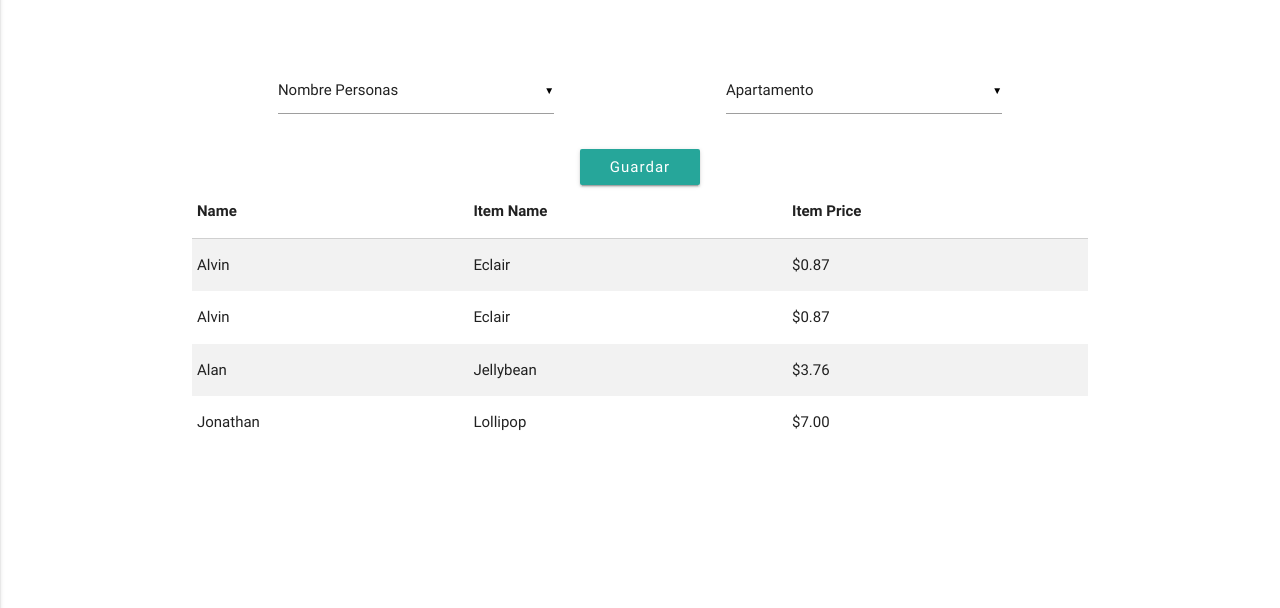
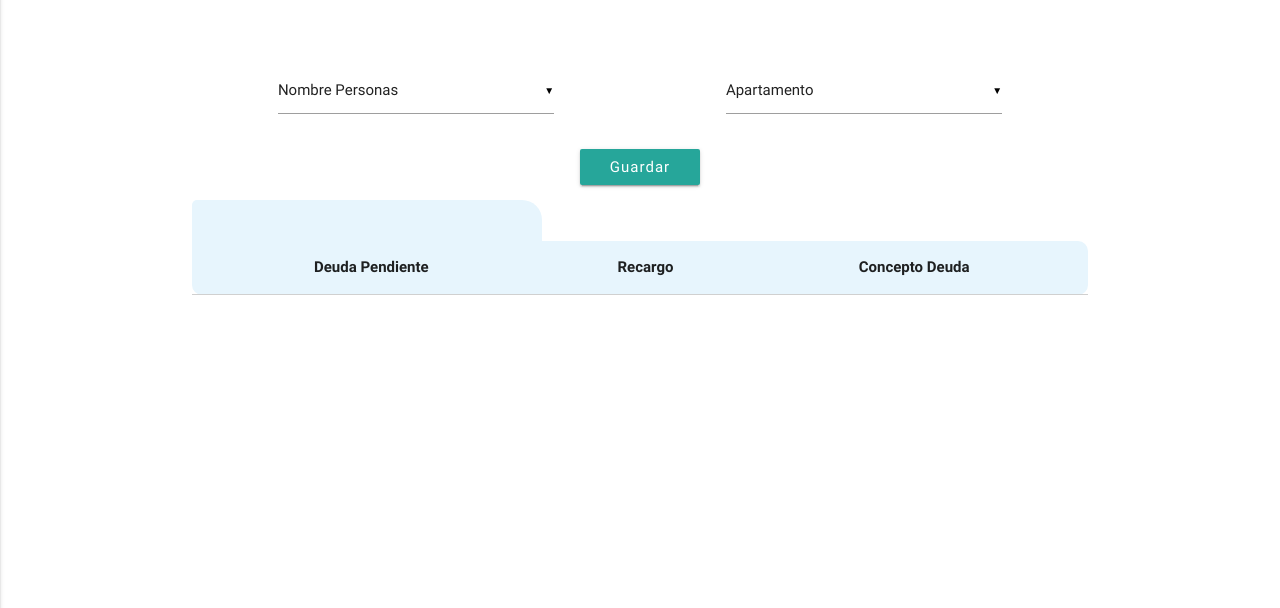
Before and after one commit to RaynerHM/envResidencial, a Django app: template projectResidencial/templates/registrar_Pagos.html in a window 1280 px wide. Shown: the part 192-800 px from the top of the page. Run offline with Django 3.2, Linux system fonts and the light colour scheme; the template is opened without the code that fills it: most values are stand-ins (such as "Sample title", 1, 10 or a date in 2020); lists and menus that the app fills with data are empty.

Commit message:
Nuevos cambios de Ajax

```diff
--- a/projectResidencial/Residencial/models.py
+++ b/projectResidencial/Residencial/models.py
@@ -38,6 +38,7 @@ class Pago(models.Model):
 
 	def __str__(self):
 		return self.fecha.strftime('%M')
+		# return self.recargo
 
 
 class Ajuste(models.Model):
--- a/projectResidencial/static/style.css
+++ b/projectResidencial/static/style.css
@@ -403,7 +403,7 @@
     .izquierda {
         text-align: left;
     }
-    /*--------- Fromulario Registro de Pagos --------- --------------------------------------------------------------- */
+    /*--------- Formulario Registro de Pagos --------- --------------------------------------------------------------- */
 
     #bPagos select {
         height: 400px;
@@ -566,3 +566,27 @@
         padding-bottom: 50px;
         padding-top: 50px;
     }
+
+    #nombre {
+        margin-top: 15px;
+        background-color: #e7f5fd;
+        width: 350px;
+        height: 41px;
+        color: #00afb5;
+        border-radius: 5px 20px 0 0;
+        padding: 0 0 0px 15px;
+        margin-bottom: 0%;
+        padding-bottom: 0%;
+        font-size: 25px;
+    }
+
+    table {
+        background-color: #e7f5fd;
+        border-radius: 0 10px 10px;
+    }
+
+    .no-datos {
+        text-align: center;
+        color: blue;
+        font-size: 20px;
+    }
--- a/projectResidencial/templates/registrar_Pagos.html
+++ b/projectResidencial/templates/registrar_Pagos.html
@@ -141,7 +141,7 @@
                     <select class=" " id="no_apartamento" name="no_apartamento">
                                 <option value="" disabled selected>Apartamento</option>
                                 {% for r in res %}
-                                <option value="{{r.no_apartamento}}">{{ r.edificio }}-{{r.no_apartamento}}</option>
+                                <option value="{{ r.edificio }}-{{r.no_apartamento}}">{{ r.edificio }}-{{r.no_apartamento}}</option>
                                 {% endfor%}
                             </select>
                 </div>
@@ -154,31 +154,47 @@
 
         <script>
             $('select#no_apartamento').on('change', function() {
-                var valor = $(this).val();
-                //console.log(valor);
+                var valores = $(this).val();
+
+                var bloq = valores.split('-')[0];
+                var apto = valores.split('-')[1];
+                console.log(bloq);
+                console.log(apto);
 
                 $.ajax({
                     type: "GET",
                     url: "/ajax",
                     data: {
-                        'residente': valor,
+                        'bloq': bloq,
+                        'apto': apto
                     },
 
                     success: function(data) {
-                        $('#concepto').val(data.residente[0].res);
-                        //console.log(data.residente[0].res);
+                        //$('#concepto').val(data.residente[0].nombre);
+                        //console.log(data.deuda[0].deuda_pendiente);
+                        $('tr').remove('tr');
+                        $('#tabla').addClass('hide');
+                        if (data.deuda.length > 0) {
+                            $('#tabla').removeClass('hide');
+                            $('.no-datos').addClass('hide');
 
-                        /*
-                        console.log(data.residente[1].res);
-                        console.log(data.residente[2].res);
-                        */
-                        for (var i = 0; i < data.residente.length; i++) {
-                            console.log(data.residente[i].res);
+                            for (var i = 0; i < data.deuda.length; i++) {
+                                console.log(data.deuda.length);
+
+                                $('#nombre').html('<p>' + data.residente[0].nombre + '</p>').after();
+                                $('tbody').append(
+                                    "<tr id='tr'><td>" + data.deuda[i].deuda_pendiente +
+                                    "</td><td>" + data.deuda[i].recargo + "</td>" +
+                                    "</td><td>" + data.deuda[i].concepto_deuda + "</td></tr>"
+                                ).after();
+                            }
+                        } else {
+                            $('.no-datos').removeClass('hide').text(data.residente[0].nombre + ' no tiene deudas pendiente.');
                         }
-
                     },
                     error: function(data) {
-                        // console.log(data.residente[0].res);
+                        $('#tabla').html('<p style="text-align:center;color:blue;">No se pueden obtener los datos solicitados.</p>').after();
+                        console.log('No se pueden obtener los datos solicitados.');
                     }
                 });
             });
@@ -187,37 +203,21 @@
     </div>
     <!-- </form> -->
 
-    <div class="container">
-        <table class="striped highlight">
+
+    <p class="no-datos hide">No se pueden obtener los datos solicitados.</p>
+    <div id="tabla" class="container">
+        <div id="nombre">
+        </div>
+        <table class="centered striped highlight">
             <thead>
                 <tr>
-                    <th>Name</th>
-                    <th>Item Name</th>
-                    <th>Item Price</th>
+                    <th>Deuda Pendiente</th>
+                    <th>Recargo</th>
+                    <th>Concepto Deuda</th>
                 </tr>
             </thead>
 
-            <tbody>
-                <tr>
-                    <td>Alvin</td>
-                    <td>Eclair</td>
-                    <td>$0.87</td>
-                </tr>
-                <tr>
-                    <td>Alvin</td>
-                    <td>Eclair</td>
-                    <td>$0.87</td>
-                </tr>
-                <tr>
-                    <td>Alan</td>
-                    <td>Jellybean</td>
-                    <td>$3.76</td>
-                </tr>
-                <tr>
-                    <td>Jonathan</td>
-                    <td>Lollipop</td>
-                    <td>$7.00</td>
-                </tr>
+            <tbody id="tbody">
             </tbody>
         </table>
     </div>
```
Also changed, not shown: projectResidencial/Residencial/admin.py (+6 -3 lines), projectResidencial/Residencial/views.py (+60 -7 lines), projectResidencial/db.sqlite3.
